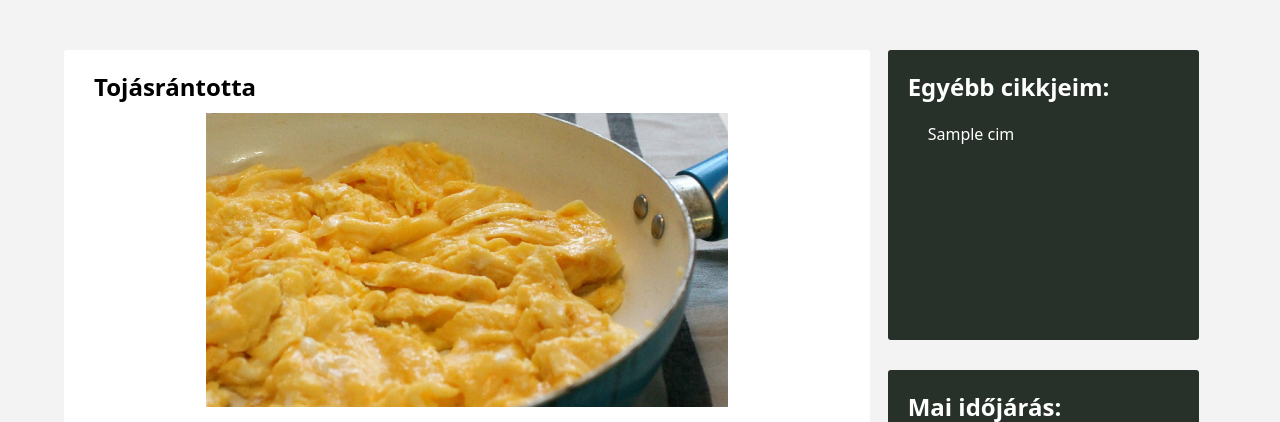
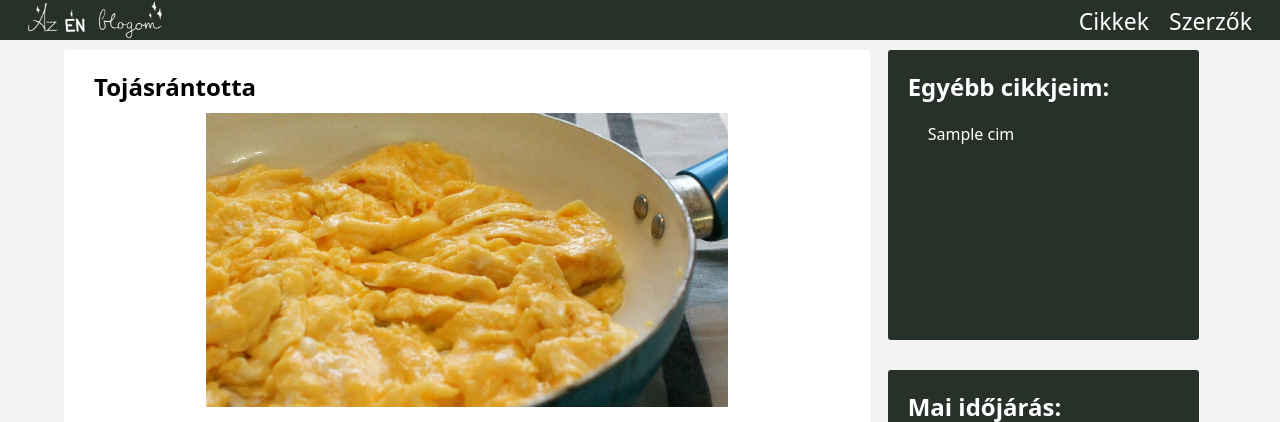
Before and after one commit to TSE002/django_project_12F, a Django app: template blog/blog_app/templates/cikk.html in a window 1280 px wide. Shown: the top 422 px of the page. Run offline with Django 3.2, Linux system fonts and the light colour scheme; data comes from the database, SQL or seed files in the repository; the template is opened without the code that fills it: values that come from a table or form of the project are taken from there, most other values are stand-ins (such as "Sample title", 1, 10 or a date in 2020).

Commit message:
header az alap oldalakra

```diff
--- /dev/null
+++ b/blog/blog_app/static/header.css
@@ -0,0 +1,58 @@
+#header_kulso {
+	color: white;
+	position: fixed;
+	margin-top: -50px;
+	width: 100%;
+	height: 40px;
+	display: flex;
+	flex-direction: row;
+	flex-wrap: nowrap;
+	background-color: var(--side_color);
+}
+
+#header_logo_link {
+	display: block;
+	margin: 5px auto 5px 10px;
+}
+
+#header_logo {
+	width: 170px;
+	margin-top: -20px;
+}
+
+#header_linkek {
+	display: flex;
+	flex-direction: row;
+	flex-wrap: nowrap;
+}
+
+.header_link {
+	text-decoration: none;
+	color: white;
+	margin: 5px 10px;
+	font-size: 23px;
+}
+
+#header_szerzok {
+	margin-right: 28px;
+}
+
+@media screen and (max-width: 400px)
+{
+	#header_kulso {
+		height: 80px;
+		flex-direction: column;
+	}
+
+	#header_logo_link {
+		margin-left: auto;
+	}
+
+	#header_linkek {
+		margin: -20px auto 0;
+	}
+
+	#header_szerzok {
+		margin-right: 10px;
+	}
+}
--- a/blog/blog_app/templates/cikk.html
+++ b/blog/blog_app/templates/cikk.html
@@ -5,8 +5,16 @@
 	<meta name="viewport" content="width=device-width, initial-scale=1.0">
 	<title>Az én blogom</title>
 	<link rel="stylesheet" type="text/css" href="../static/cikk.css">
+	<link rel="stylesheet" type="text/css" href="../static/header.css">
 </head>
 <body>
+	<header id="header_kulso">
+		<a href="/index" id="header_logo_link"><img src="../static/pictures/logo.PNG" id="header_logo"></a>
+		<div id="header_linkek">
+			<a href="/index" class="header_link" id="header_cikkek"><p class="header_p">Cikkek</p></a>
+			<a href="/szerzok" class="header_link" id="header_szerzok"><p class="header_p">Szerzők</p></a>
+		</div>
+	</header>
 	<div id="kulso">
 		<main id="cikkek">
 			<article class="cikk">
```
Also changed, not shown: blog/blog_app/templates/index.html (+8 -0 lines), blog/blog_app/templates/szerzok.html (+8 -0 lines).
